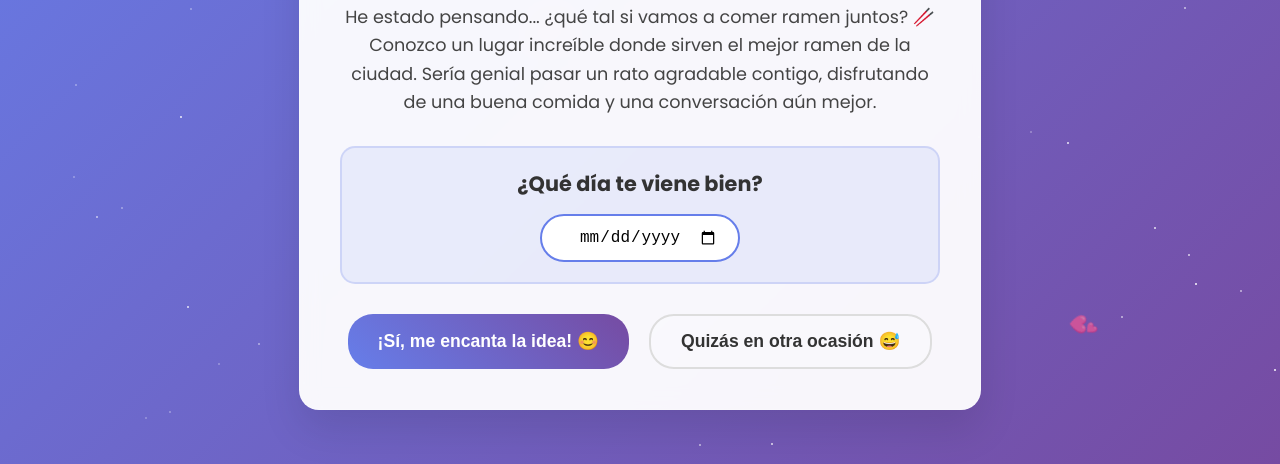
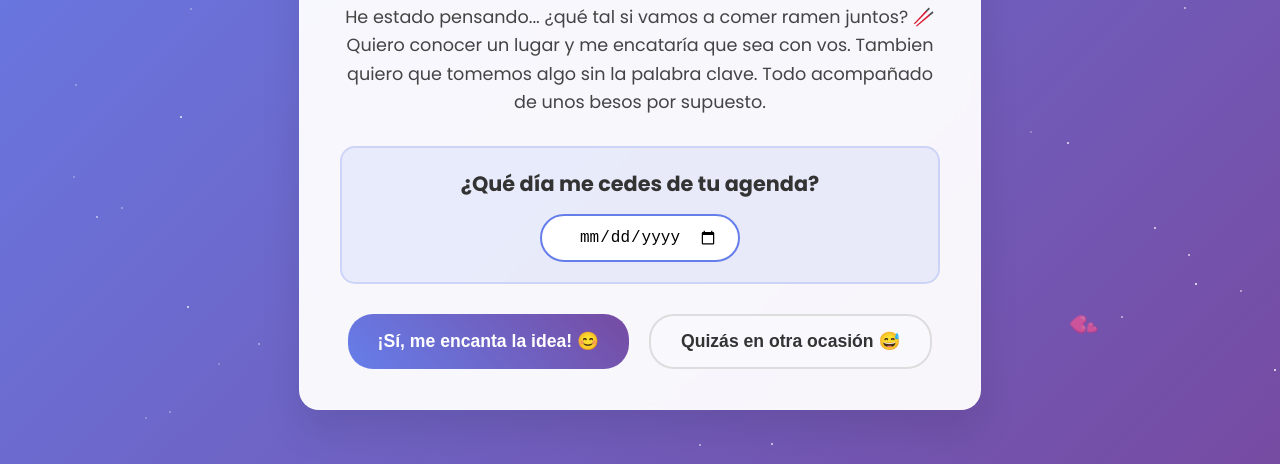
Before and after one commit to arielz86/Erci, a plain HTML site: page index.html in a window 1280 px wide. Shown: the part 336-800 px from the top of the page. Drawn offline with Linux system fonts and the light colour scheme.

Commit message:
Update index.html

```diff
--- a/index.html
+++ b/index.html
@@ -269,11 +269,11 @@
 
             <div class="message">
                 <p>He estado pensando... ¿qué tal si vamos a comer ramen juntos? 🥢</p>
-                <p>Conozco un lugar increíble donde sirven el mejor ramen de la ciudad. Sería genial pasar un rato agradable contigo, disfrutando de una buena comida y una conversación aún mejor.</p>
+                <p>Quiero conocer un lugar y me encataría que sea con vos. Tambien quiero que tomemos algo sin la palabra clave. Todo acompañado de unos besos por supuesto.</p>
             </div>
 
             <div class="date-selector">
-                <h3>¿Qué día te viene bien?</h3>
+                <h3>¿Qué día me cedes de tu agenda?</h3>
                 <input type="date" class="date-input" id="selectedDate">
             </div>
 
```
